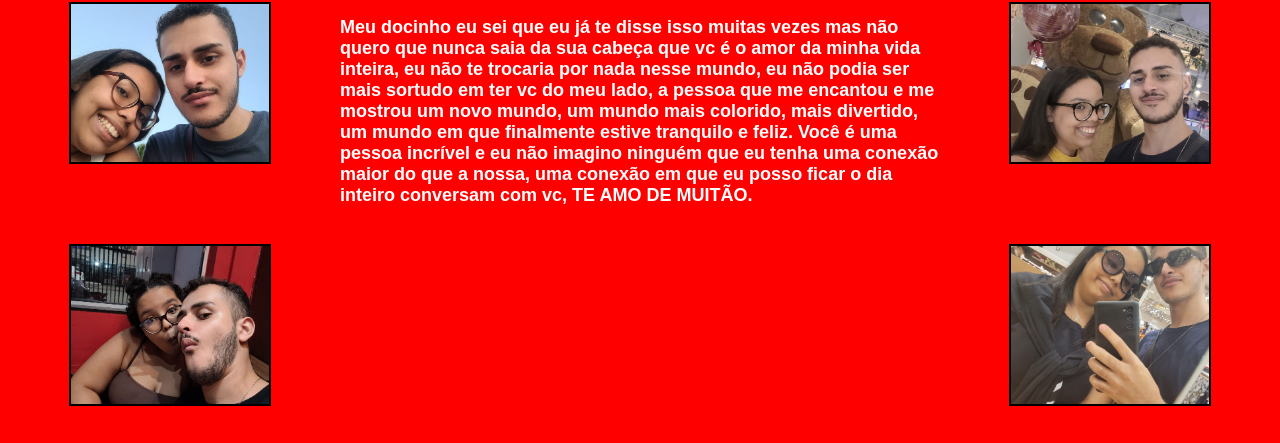
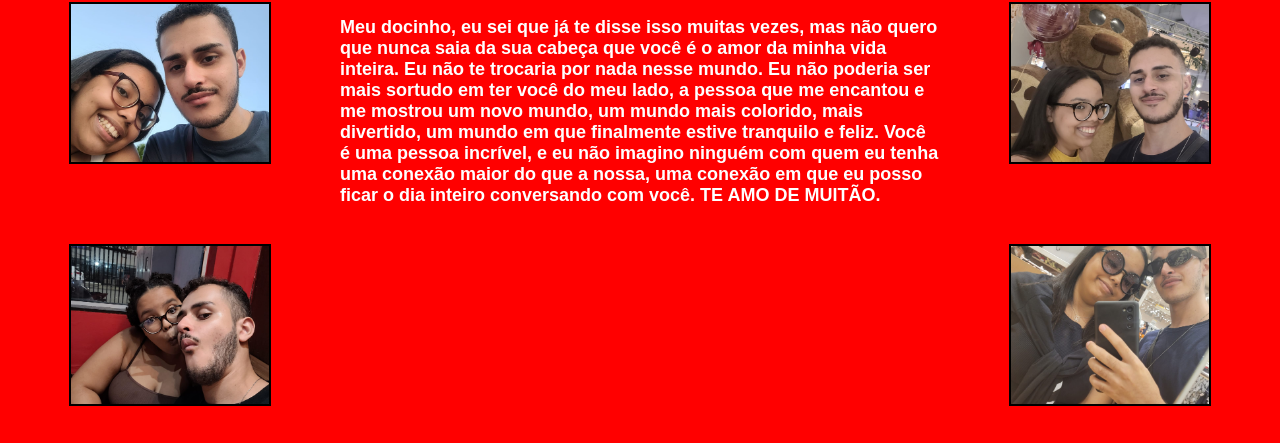
Before and after one commit to WilliamFilh0/LoveC, a plain HTML site: page index.html in a window 1280 px wide. Shown: the part 357-800 px from the top of the page. Drawn offline with Linux system fonts and the light colour scheme; a web font is replaced by a local one.

Commit message:
chore: Edited the text

```diff
--- a/index.html
+++ b/index.html
@@ -24,27 +24,23 @@
       <h1 class="title">Ola docinho</h1>
 
       <p class="texto">
-        Meu docinho eu sei que eu já te disse isso muitas vezes mas não quero
+        Meu docinho, eu sei que já te disse isso muitas vezes, mas não quero que
+        nunca saia da sua cabeça que você é o amor da minha vida inteira. Eu não
+        te trocaria por nada nesse mundo. Eu não poderia ser mais sortudo em ter
+        você do meu lado, a pessoa que me encantou e me mostrou um novo mundo,
+        um mundo mais colorido, mais divertido, um mundo em que finalmente
+        estive tranquilo e feliz. Você é uma pessoa incrível, e eu não imagino
+        ninguém com quem eu tenha uma conexão maior do que a nossa, uma conexão
+        em que eu posso ficar o dia inteiro conversando com você. TE AMO DE
+        MUITÃO.
+        <!--Meu docinho eu sei que eu já te disse isso muitas vezes mas não quero
         que nunca saia da sua cabeça que vc é o amor da minha vida inteira, eu
         não te trocaria por nada nesse mundo, eu não podia ser mais sortudo em
         ter vc do meu lado, a pessoa que me encantou e me mostrou um novo mundo,
         um mundo mais colorido, mais divertido, um mundo em que finalmente
         estive tranquilo e feliz. Você é uma pessoa incrível e eu não imagino
         ninguém que eu tenha uma conexão maior do que a nossa, uma conexão em
-        que eu posso ficar o dia inteiro conversam com vc, TE AMO DE MUITÃO.
-        <!--
-        Lorem ipsum dolor sit amet, consectetur adipiscing elit. Pellentesque
-        placerat dui lobortis luctus sollicitudin. Quisque volutpat faucibus
-        ligula, eget malesuada nunc vehicula et. Fusce vulputate maximus purus,
-        vel venenatis sapien commodo vel. Curabitur augue sapien, feugiat et
-        tincidunt eget, aliquam sed metus. Sed viverra eros vel tincidunt
-        malesuada. Mauris a metus quis dui maximus consequat. Aliquam dapibus et
-        mauris id cursus. Sed venenatis cursus pretium. Aliquam luctus ultrices
-        lacus, non fermentum neque mollis ac. Vivamus odio dolor, faucibus
-        interdum condimentum vel, tincidunt vel justo. Nulla eget libero posuere
-        tortor pellentesque tristique et ac turpis. Mauris sagittis id eros
-        gravida imperdiet. Ut auctor purus eget orci auctor, eu facilisis mi
-        cursus. Sed at accumsan nunc.-->
+        que eu posso ficar o dia inteiro conversam com vc, TE AMO DE MUITÃO.-->
       </p>
     </div>
 
--- a/src/css/style.css
+++ b/src/css/style.css
@@ -6,7 +6,7 @@
 
 body {
   background-color: red;
-  /*background-color: #ff0000;*/
+  /*background-color: #ffc0cb;*/
 
   display: grid;
   grid-template-columns: 1fr 1fr 1fr;
```
